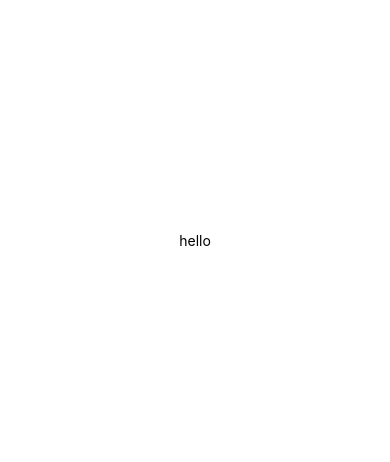
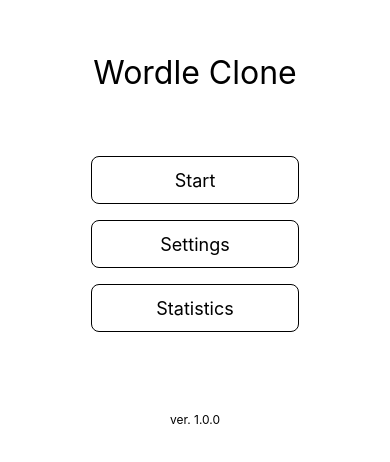
Before and after one commit to roto93/react-native-wordle-clone, a React Native app: screen /Onboarding in a window 390 px wide. Shown: the part 182-644 px from the top of the page. Built offline with nearby package versions, Linux system fonts and the light colour scheme.

Commit message:
:zap: Setup Basic Screens

```diff
--- a/App.js
+++ b/App.js
@@ -1,11 +1,35 @@
-import { StyleSheet, Text, View } from 'react-native';
 import React from 'react';
+import { StyleSheet, Text, TouchableOpacity, View } from 'react-native';
+import { NavigationContainer } from '@react-navigation/native';
+import { createNativeStackNavigator } from '@react-navigation/native-stack';
+import OnBoardingPage from './src/screen/OnBoardingPage';
+import MainPage from './src/screen/MainPage';
+import SettingPage from './src/screen/SettingPage';
+import StatisticPage from './src/screen/StatisticPage';
+import { RowView } from './src/Lib/Lib';
+import SettingIcon from './src/images/icons/SettingIcon';
+import BarChartIcon from './src/images/icons/BarChartIcon';
+
+const Stack = createNativeStackNavigator()
 
 const App = () => {
   return (
-    <View style={styles.container}>
-      <Text>hello</Text>
-    </View>
+    <NavigationContainer>
+      <Stack.Navigator screenOptions={{ headerTitleAlign: 'center', headerTitleStyle: { fontSize: 24 } }}>
+        <Stack.Screen name='Onboarding' component={OnBoardingPage}
+          options={{ headerShown: false }}
+        />
+        <Stack.Screen name='Wordle' component={MainPage}
+          options={{ headerRight: HeaderRight }}
+        />
+        <Stack.Screen name='Settings' component={SettingPage}
+          options={{ headerRight: HeaderRight }}
+        />
+        <Stack.Screen name='Statistics' component={StatisticPage}
+          options={{ headerRight: HeaderRight }}
+        />
+      </Stack.Navigator>
+    </NavigationContainer>
   );
 };
 
@@ -17,5 +41,26 @@ const styles = StyleSheet.create({
     justifyContent: 'center',
     alignItems: 'center',
     backgroundColor: '#fff'
+  },
+  headerTO: {
+    width: 40,
+    height: 40,
+    justifyContent: 'center',
+    alignItems: 'center',
+    marginLeft: 8,
   }
 });
+
+
+const HeaderRight = () => {
+  return (
+    <RowView>
+      <TouchableOpacity style={styles.headerTO}>
+        <SettingIcon color={'#000'} />
+      </TouchableOpacity>
+      <TouchableOpacity style={styles.headerTO}>
+        <BarChartIcon color={'#000'} />
+      </TouchableOpacity>
+    </RowView>
+  )
+}
--- /dev/null
+++ b/src/screen/MainPage.js
@@ -0,0 +1,14 @@
+import { StyleSheet, Text, View } from 'react-native';
+import React from 'react';
+
+const MainPage = () => {
+  return (
+    <View>
+      <Text></Text>
+    </View>
+  );
+};
+
+export default MainPage;
+
+const styles = StyleSheet.create({});
--- /dev/null
+++ b/src/screen/OnBoardingPage.js
@@ -0,0 +1,65 @@
+import { StyleSheet, Text, TouchableOpacity, View } from 'react-native';
+import React from 'react';
+
+const OnBoardingPage = ({ navigation }) => {
+  const navigate = (screenName) => navigation.reset({ index: 0, routes: [{ name: 'Onboarding' }, { name: screenName }] })
+
+  return (
+    <View style={styles.container}>
+      <Text style={styles.title}>Wordle Clone</Text>
+      <View style={styles.TO_container}>
+        <TO text={'Start'} onPress={() => navigate('Wordle')} />
+        <TO text={'Settings'} onPress={() => navigate('Settings')} />
+        <TO text={'Statistics'} onPress={() => navigate('Statistics')} />
+      </View>
+      <Text style={styles.versionText}>
+        ver. 1.0.0
+      </Text>
+    </View>
+  );
+};
+
+export default OnBoardingPage;
+
+const styles = StyleSheet.create({
+  container: {
+    flex: 1,
+    justifyContent: 'center',
+    alignItems: 'center',
+    backgroundColor: '#fff'
+  },
+  title: {
+    fontSize: 32,
+    marginBottom: 64,
+    color: '#000'
+  },
+  TO_container: {
+    width: 208,
+    height: 176,
+    justifyContent: 'space-between',
+    marginBottom: 80,
+  },
+  TO: {
+    width: 208,
+    height: 48,
+    borderWidth: 1,
+    borderRadius: 8,
+    justifyContent: 'center',
+    alignItems: 'center',
+  },
+  TO_text: {
+    fontSize: 18,
+    color: '#000'
+  },
+  versionText: {
+    fontSize: 12,
+  }
+});
+
+const TO = ({ text, onPress }) => {
+  return (
+    <TouchableOpacity style={styles.TO} onPress={onPress}>
+      <Text style={styles.TO_text}>{text}</Text>
+    </TouchableOpacity>
+  )
+}
--- /dev/null
+++ b/src/screen/SettingPage.js
@@ -0,0 +1,14 @@
+import { StyleSheet, Text, View } from 'react-native';
+import React from 'react';
+
+const SettingPage = () => {
+  return (
+    <View>
+      <Text></Text>
+    </View>
+  );
+};
+
+export default SettingPage;
+
+const styles = StyleSheet.create({});
--- /dev/null
+++ b/src/screen/StatisticPage.js
@@ -0,0 +1,14 @@
+import { StyleSheet, Text, View } from 'react-native';
+import React from 'react';
+
+const StatisticPage = () => {
+  return (
+    <View>
+      <Text></Text>
+    </View>
+  );
+};
+
+export default StatisticPage;
+
+const styles = StyleSheet.create({});
```
Also changed, not shown: src/screen/MainPage.jsx (deleted, +0 -32 lines), src/screen/OnBoardingPage.jsx (deleted, +0 -32 lines), src/screen/SettingPage.jsx (deleted, +0 -32 lines), src/screen/StatisticPage.jsx (deleted, +0 -32 lines).
